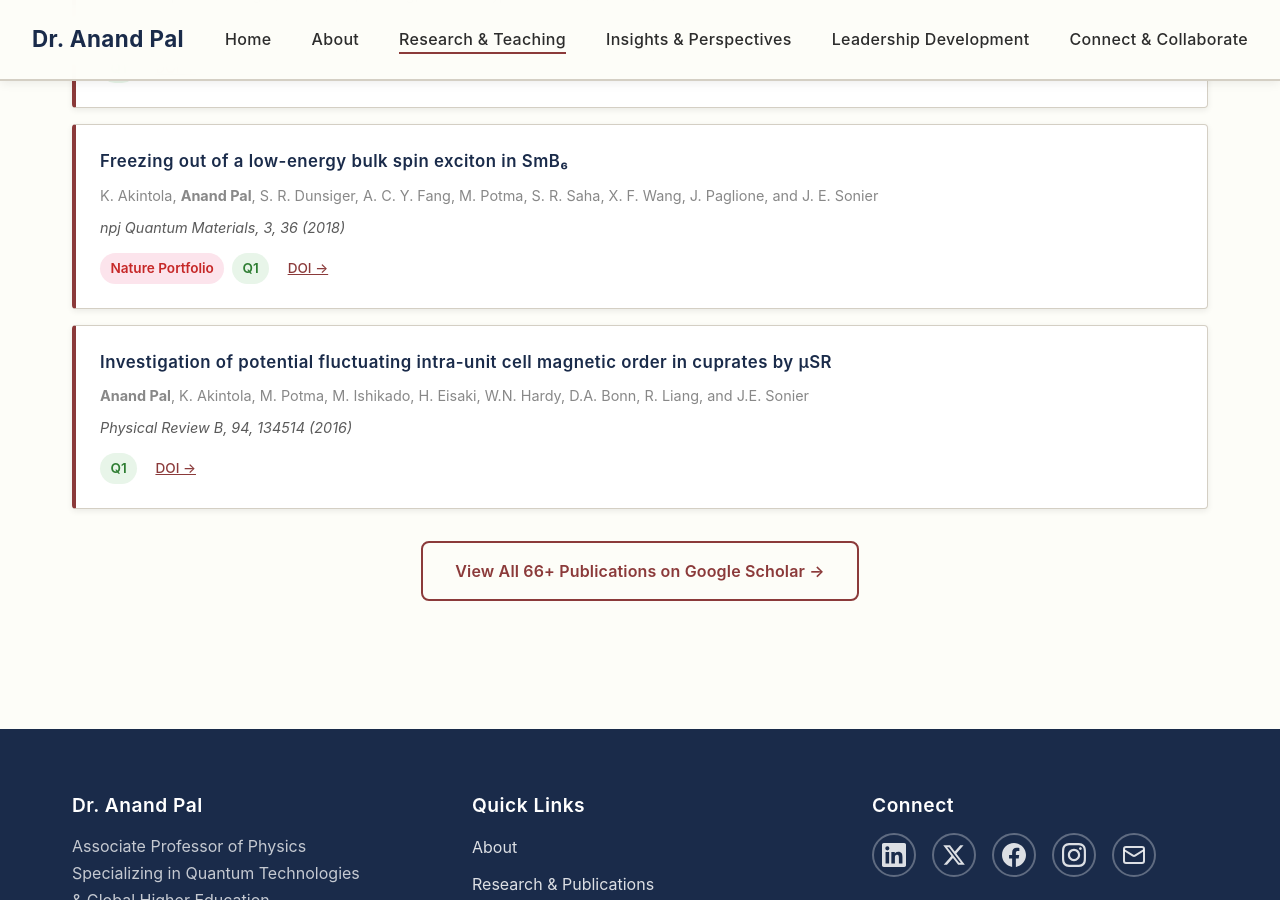
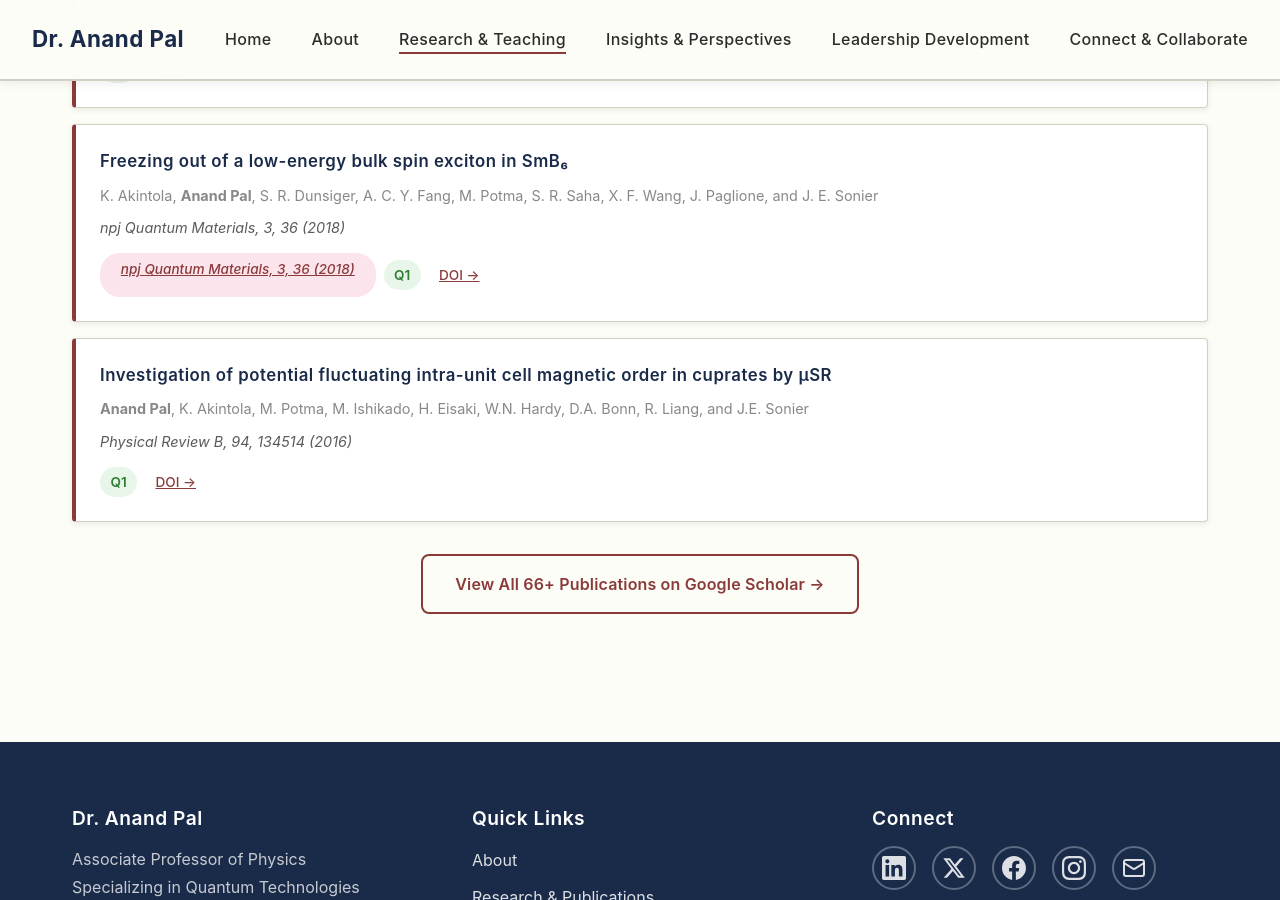
Before and after one commit to anandpal-in/anandpal-in.github.io, a Jekyll site: the page built from publications/index.html, in a window 1280 px wide and 900 px high, scrolled down 1190 px. Built offline with Jekyll 4.4.1, drawn with Linux system fonts in a browser that asks for light colours.

Commit message:
update nature badge

```diff
--- a/publications/index.html
+++ b/publications/index.html
@@ -85,7 +85,7 @@ description: Selected publications by Dr. Anand Pal in quantum materials, superc
                         <p class="pub-authors">K. Akintola, <strong>Anand Pal</strong>, S. R. Dunsiger, A. C. Y. Fang, M. Potma, S. R. Saha, X. F. Wang, J. Paglione, and J. E. Sonier</p>
                         <p class="pub-journal">npj Quantum Materials, 3, 36 (2018)</p>
                         <div class="pub-badges">
-                            <span class="pub-badge badge-nature">Nature Portfolio</span>
+                            <span class="pub-badge badge-nature"><p class="pub-journal"><a href="https://doi.org/https://doi.org/10.1038/s41535-018-0110-7" target="_blank" class="pub-badge badge-doi">npj Quantum Materials, 3, 36 (2018)</a></p></span>
                             <span class="pub-badge badge-q1">Q1</span>
                             <a href="https://doi.org/10.1038/s41535-018-0110-7" target="_blank" class="pub-badge badge-doi">DOI →</a>
                         </div>
```
